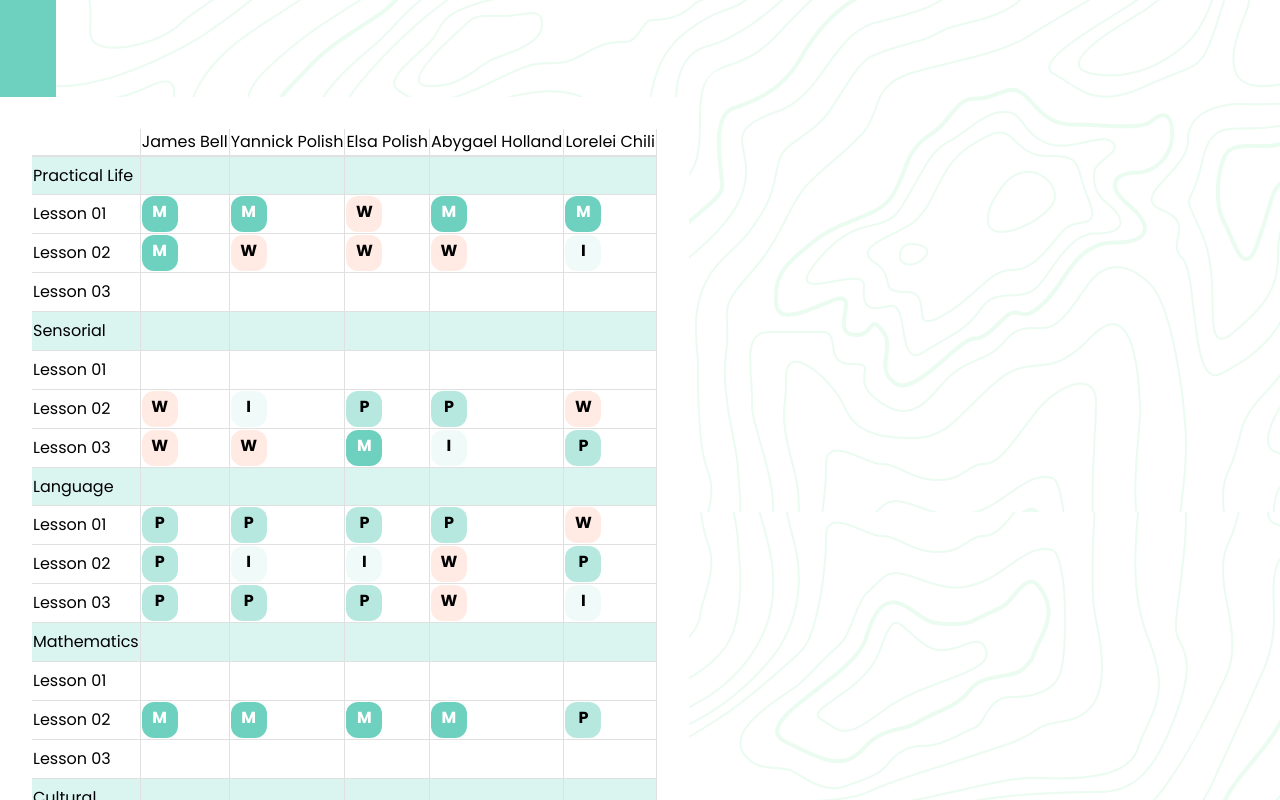
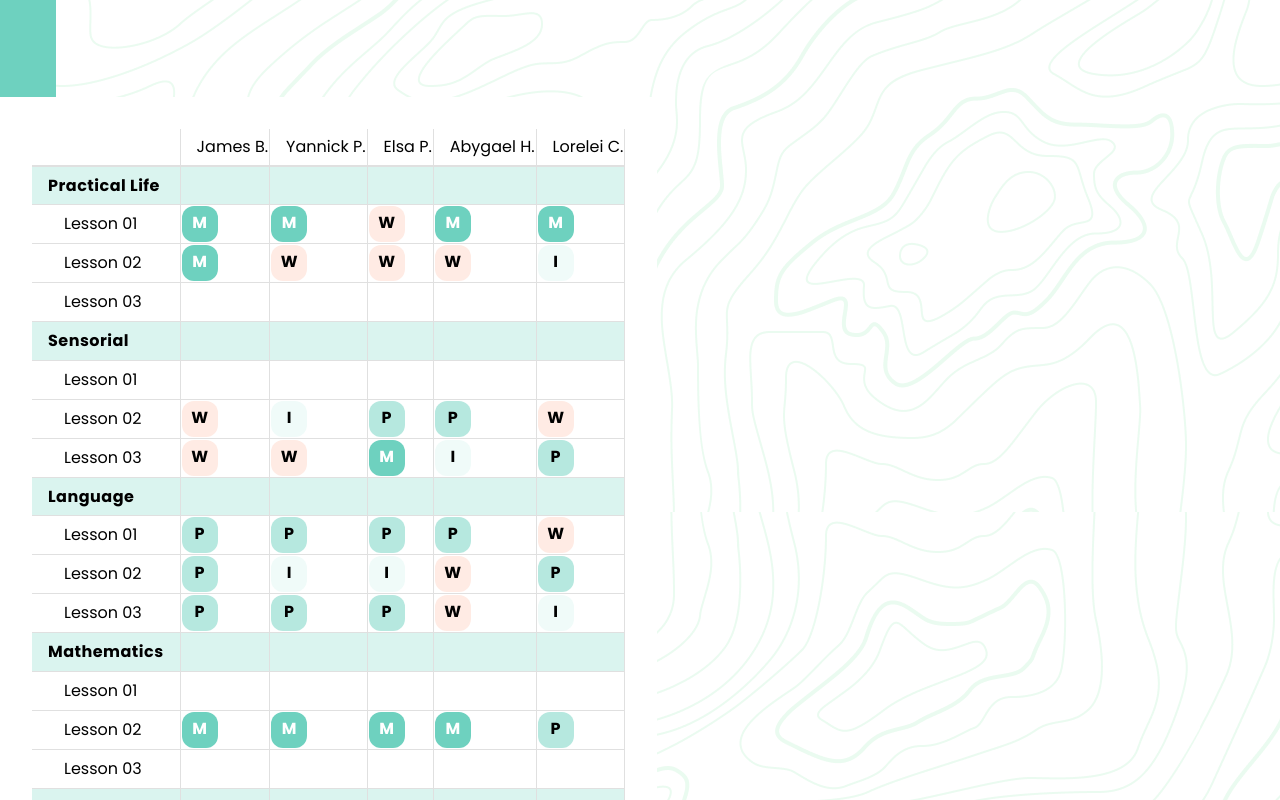
Before and after one commit to jaybells12/little-steps, a Next.js app: page /home in a window 1280 px wide. Shown: the part 760-1560 px from the top of the page. Built offline with nearby package versions, Linux system fonts and the light colour scheme.

Commit message:
Finish ProgressTable styling

```diff
--- a/src/components/ProgressTable/LessonGroup/LessonGroup.tsx
+++ b/src/components/ProgressTable/LessonGroup/LessonGroup.tsx
@@ -14,7 +14,7 @@ export const LessonGroup = ({ name, lessons, students }: LessonGroupProps) => {
   return (
     <>
       <tr className={'bg-accent/25 h-[38.5px] border-y border-[#E0E0E0]'}>
-        <td>{name}</td>
+        <td className={'font-bold tracking-def px-4'}>{name}</td>
         {blankCells}
       </tr>
       {lessons.map((lesson, index) => (
--- a/src/components/ProgressTable/LessonGroup/LessonRow/LessonRow.tsx
+++ b/src/components/ProgressTable/LessonGroup/LessonRow/LessonRow.tsx
@@ -6,7 +6,7 @@ type LessonRowProps = {
 export const LessonRow = ({ lesson, students }: LessonRowProps) => {
   return (
     <tr className={'border-y border-[#E0E0E0]'}>
-      <td>{lesson.name}</td>
+      <td className={'px-8'}>{lesson.name}</td>
       {students.map((student, index) => {
         const value = student.progress.get(lesson._id) || '';
         return (
@@ -17,7 +17,7 @@ export const LessonRow = ({ lesson, students }: LessonRowProps) => {
             <div
               data-cell={value}
               className={
-                'data-i:bg-accent/10 data-p:bg-accent/50 data-m:bg-accent data-m:text-white data-w:bg-second text-center uppercase font-bold rounded-xl leading-8 h-9 w-9'
+                'data-i:bg-accent/10 data-p:bg-accent/50 data-m:bg-accent data-m:text-white data-w:bg-second text-center uppercase font-bold rounded-xl leading-[34px] h-9 w-9'
               }
             >
               {value}
--- a/src/components/ProgressTable/ProgressTable.tsx
+++ b/src/components/ProgressTable/ProgressTable.tsx
@@ -18,9 +18,9 @@ export const ProgressTable = ({
             {students.map((student, index) => (
               <td
                 key={index}
-                className='tb-stud border-x border-[#E0E0E0]'
+                className='tb-stud border-x border-[#E0E0E0] leading-[34px] ps-4'
               >
-                {student.name}
+                {student.name.replace(/[a-z]+$/g, '.')}
               </td>
             ))}
           </tr>
```
